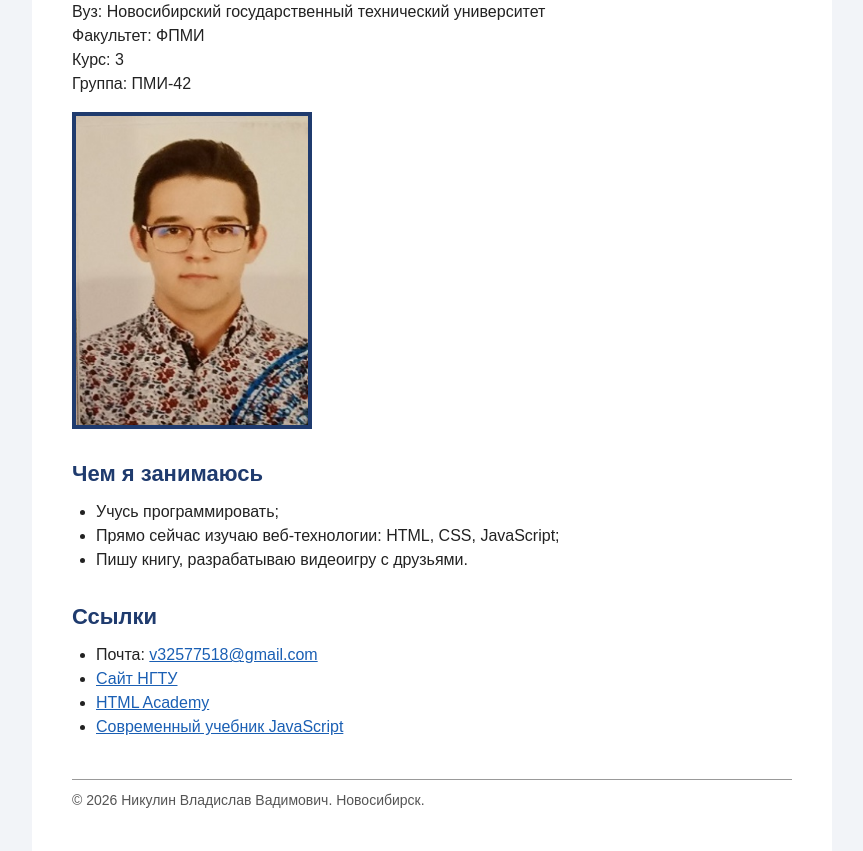
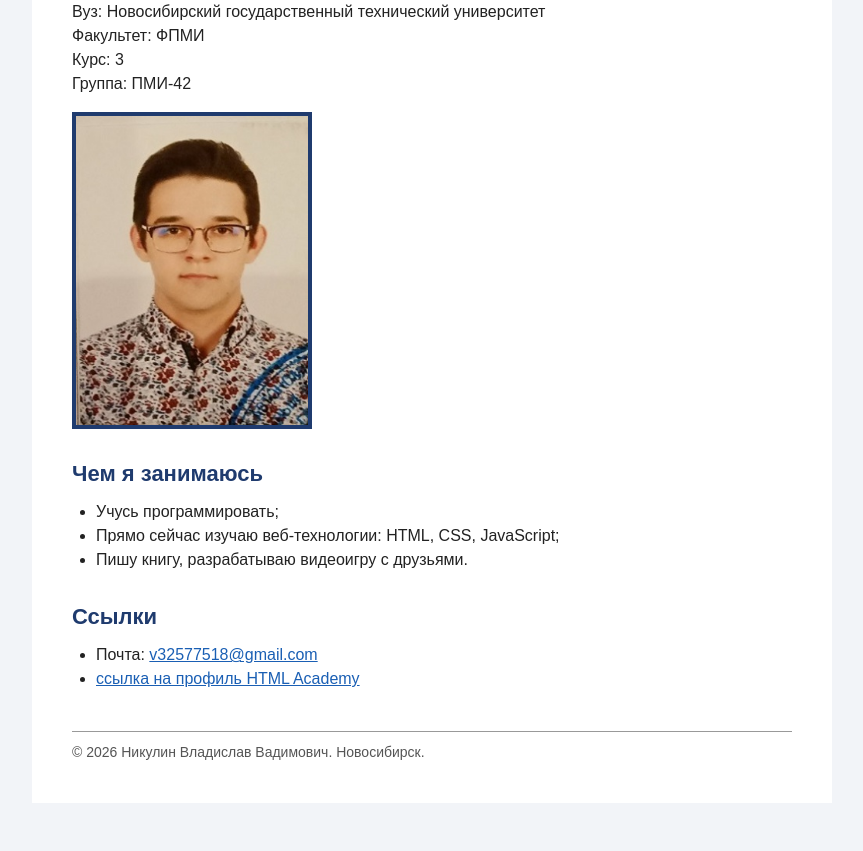
Before and after one commit to VladNN2281337-ui/web_2, a plain HTML site: page index.html in a window 1280 px wide. Shown: the part 146-997 px from the top of the page, without its empty margins (208-1071 px from the left). After the commit the page ends 949 px from the top, so only its background shows below. Drawn offline with Linux system fonts and the light colour scheme.

Commit message:
Update links in index.html
Removed several links and added a link to HTML Academy profile.

```diff
--- a/index.html
+++ b/index.html
@@ -35,9 +35,7 @@
     <h2>Ссылки</h2>
     <ul>
       <li>Почта: <a href="mailto:v32577518@gmail.com">v32577518@gmail.com</a></li>
-      <li><a href="https://www.nstu.ru" target="_blank">Сайт НГТУ</a></li>
-      <li><a href="https://htmlacademy.ru" target="_blank">HTML Academy</a></li>
-      <li><a href="https://learn.javascript.ru" target="_blank">Современный учебник JavaScript</a></li>
+      <li><a href="https://htmlacademy.ru/profile/id2731791" target="_blank">ссылка на профиль HTML Academy</a></li>
     </ul>
 
     <div id="footer">&copy; 2026 Никулин Владислав Вадимович. Новосибирск.</div>
```
